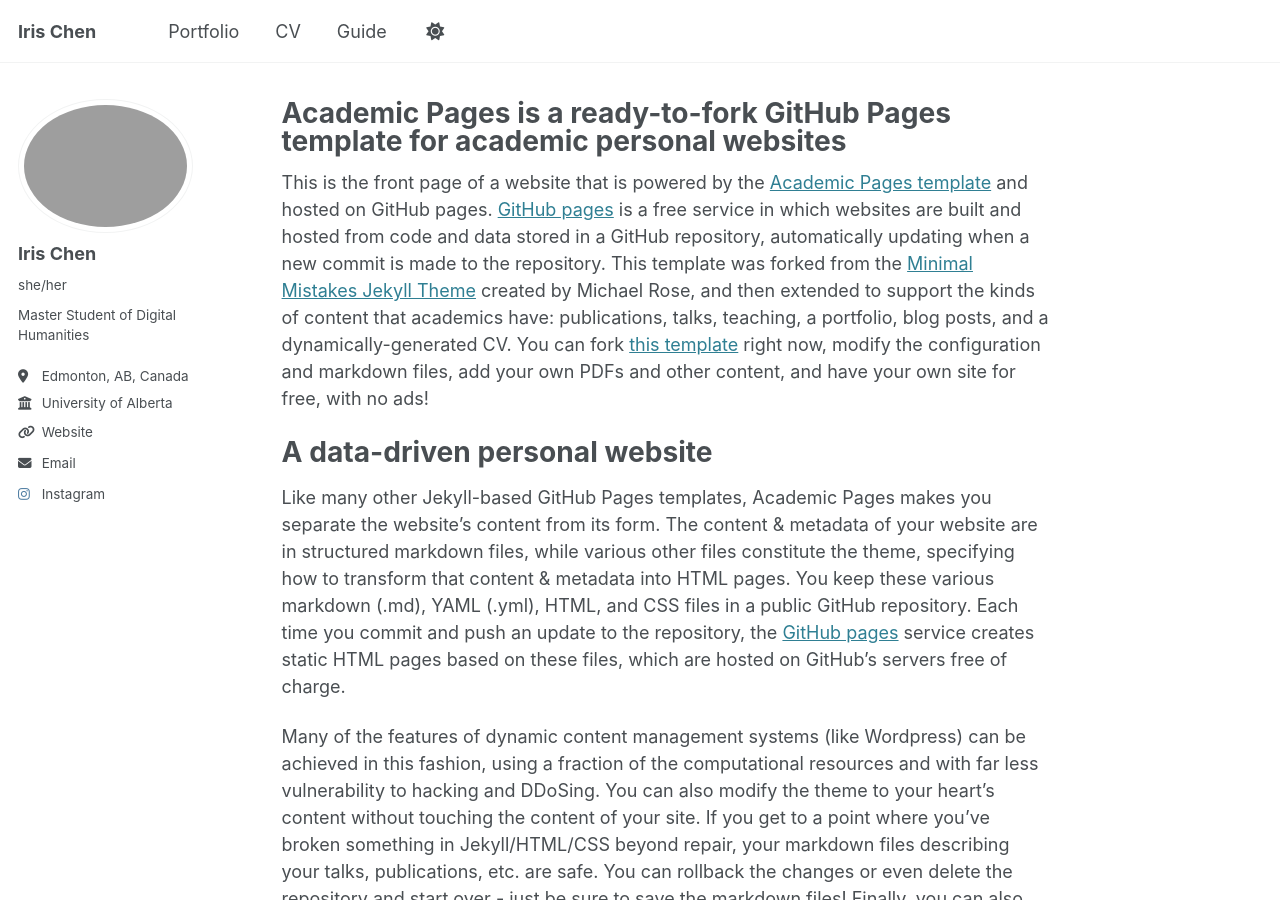
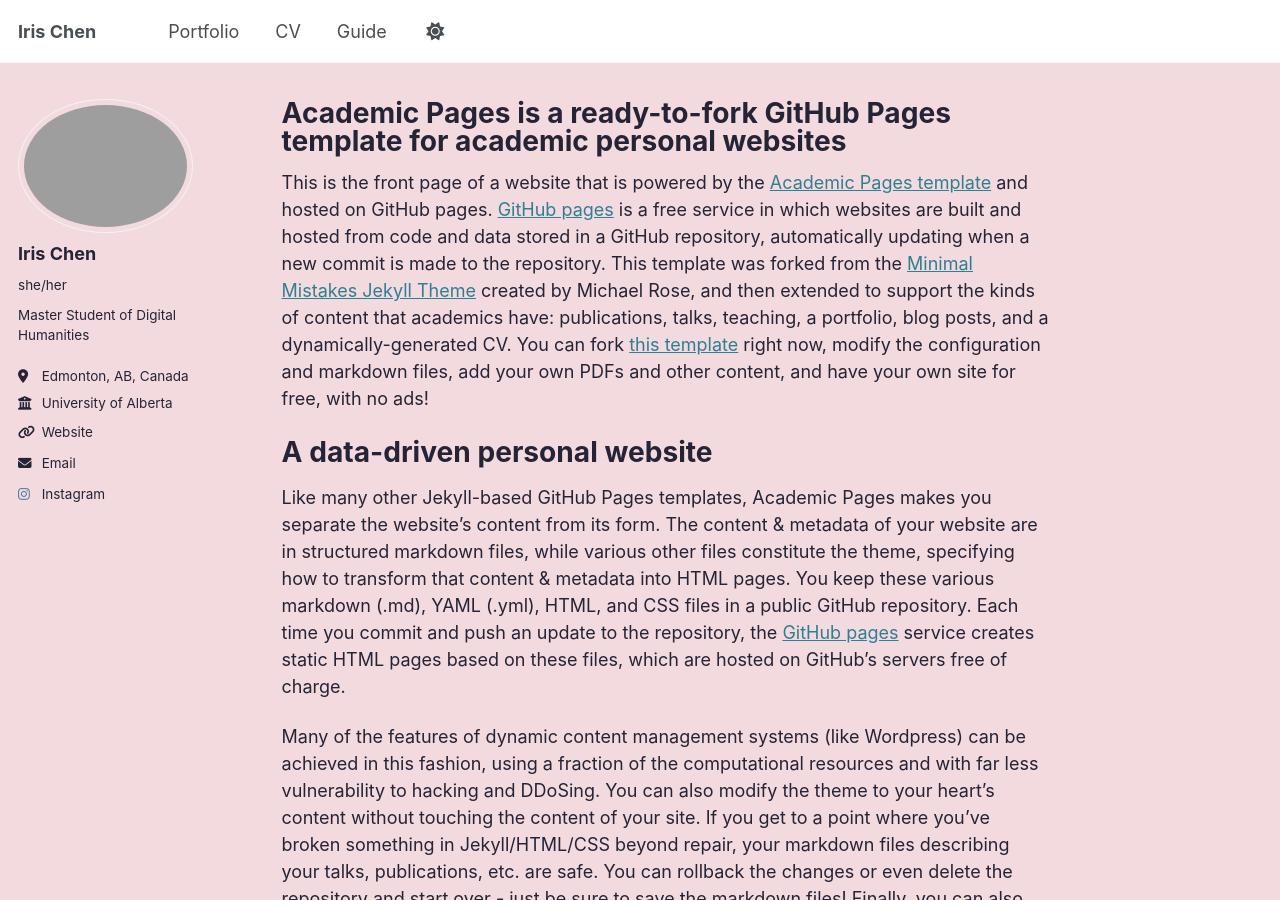
Before and after one commit to irischen09/aboutiris, a Jekyll site: the page built from _pages/about.md, in a window 1280 px wide and 900 px high. Built offline with Jekyll 4.4.1, drawn with Linux system fonts in a browser that asks for light colours.

Commit message:
Update default.html

```diff
--- a/_layouts/default.html
+++ b/_layouts/default.html
@@ -9,6 +9,7 @@ layout: compress
   <head>
     {% include head.html %}
     {% include head/custom.html %}
+    <link rel="stylesheet" href="{{ "/assets/css/style.css" | relative_url }}">
   </head>
 
   <body>
```
